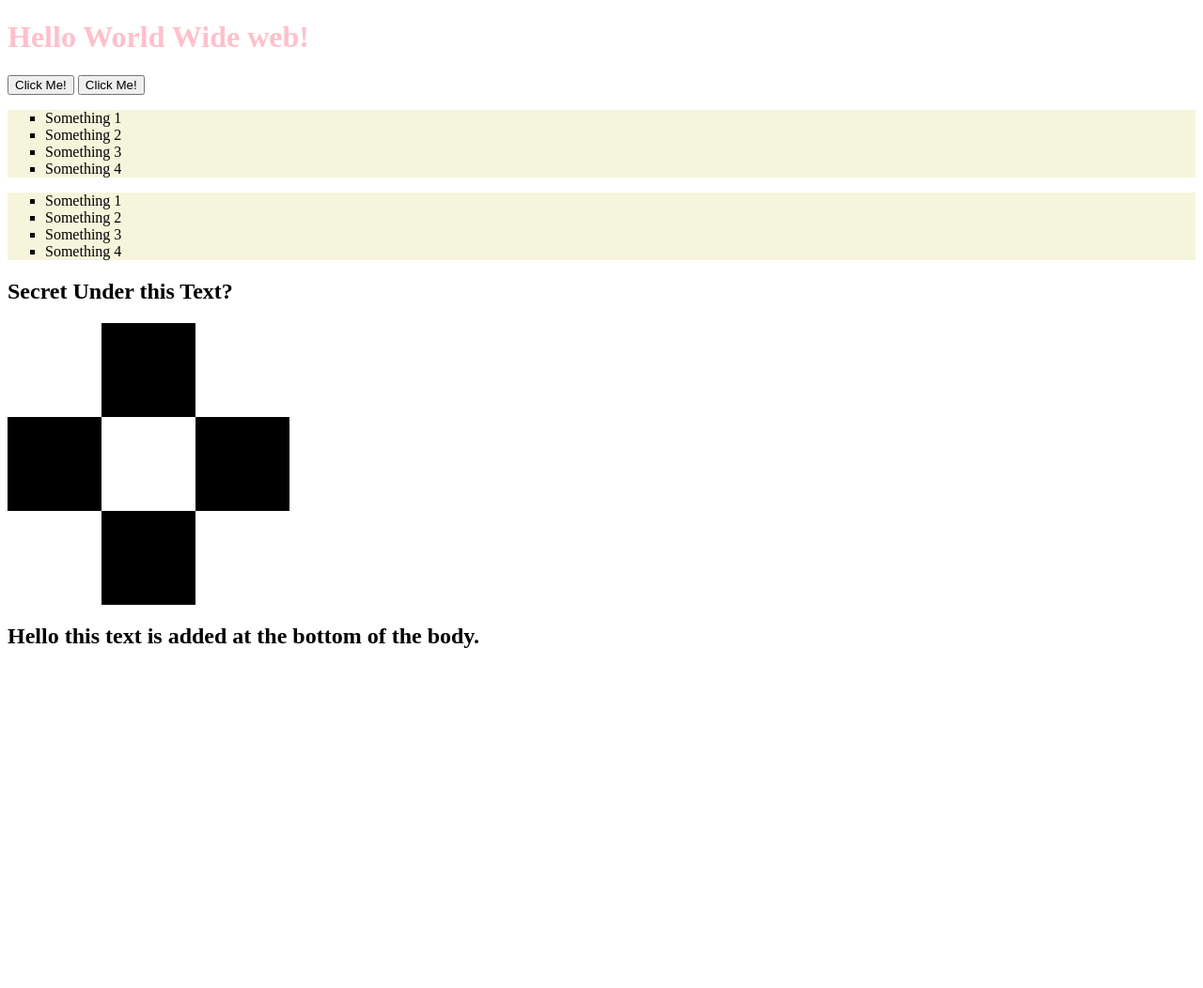
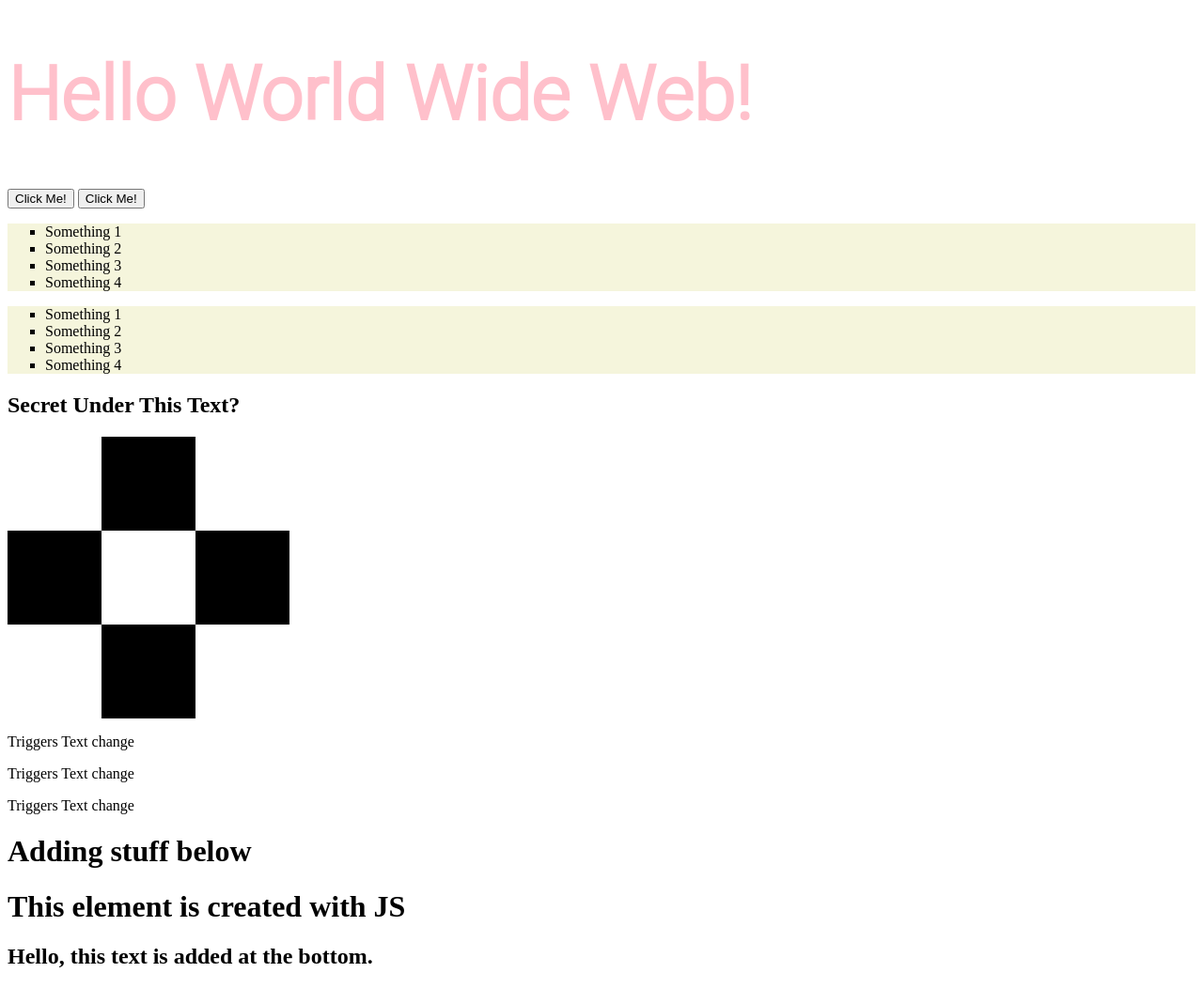
Before and after one commit to EELMMAD/javaScript-Testing, a plain HTML site: page index.html in a window 1280 px wide. Shown: the whole page at 94% size. Before the commit the page ends 800 px from the top, so only its background shows below. Drawn offline with Linux system fonts and the light colour scheme.

Commit message:
Create Nodes

```diff
--- a/index.html
+++ b/index.html
@@ -1,5 +1,6 @@
 <!doctype html>
 <html lang="en">
+
 <head>
     <meta charset="UTF-8">
     <meta name="viewport"
@@ -7,18 +8,22 @@
     <meta http-equiv="X-UA-Compatible" content="ie=edge">
     <title>Document</title>
 
-    <!-- Link to Css File-->
+    <!-- Link to Css File -->
     <link rel="stylesheet" href="style.css">
 
 
 </head>
+
 <body>
 
-<h1 id="changeMe"> Hello world!</h1>
+<div id="root">
+    <h1 id="welcomeMessage" class="primary" >Hello world!</h1>
+</div>
 
-<button id="btnDont"> Dont Click Me!</button>
-<button onclick="this.innerHTML = 'Hello'; ">Click Me!</button>
+<button id="btnDont">Dont Click Me!</button>
 
+<!-- Calling A EventListener in the element -->
+<button onclick="this.innerHTML='Hello';"> Click Me!</button>
 
 <ul class="squareMarksList">
     <li>Something 1</li>
@@ -34,9 +39,10 @@
     <li>Something 4</li>
 </ul>
 
-<h2 id="secret"> Secret Under this Text? </h2>
+<h2 id="secret">Secret Under This Text?</h2>
 
-<div id="ticTackBoard">
+
+<div id="ticTacBoard">
 
     <div></div>
     <div></div>
@@ -53,7 +59,22 @@
 </div>
 
 
-<!-- For accessing  Javascript File-->
+
+<p id="textTrigger1" onmouseover="textChange()" onmouseleave="resetText(this)">Triggers Text change</p>
+
+<p id="textTrigger2" onmouseleave="resetText(this)" >Triggers Text change</p>
+
+<p id="textTrigger3">Triggers Text change</p>
+
+
+<div id="addStuff">
+    <h1>Adding stuff below</h1>
+</div>
+
+
+
+<!-- For accessing JavaScript File -->
 <script src="index.js"></script>
 </body>
+
 </html>
--- a/index.js
+++ b/index.js
@@ -1,18 +1,24 @@
-console.log("Hello this is a message forom javascript in console!")
+console.log("Hello this is a message from javascript.Showing in console!")
 
-//window.alert("This is alert. Do not overuse this method, as it prevents the user from accessing ")
-document.write("<h2>Hello this text is added at the bottom of the body.</h2>")
+window.alert("This is Alert. Do not overuse this method, as it prevents the user from accessing other parts of the page until the box is closed.")
+document.write("<h2>Hello, this text is added at the bottom.</h2>")
 
 //---------------------------------------------------------------------------------------------
 
+
 /*
-multi Line Comment
+ multi-line comment
  */
 
-var headLine = document.getElementById("changeMe");
+var headline = document.getElementById("welcomeMessage");
 
-headLine.innerHTML = "Hello World Wide web!";
-headLine.style.color = "Pink";
+// three ways, same result.
+console.log(headline);
+console.log(document.getElementsByTagName("h1").item(0));
+console.log(document.getElementsByClassName("primary").item(0));
+
+headline.innerHTML = "Hello World Wide Web!";
+headline.style.color = "Pink";
 
 
 //---------------------------------------------------------------------------------------------
@@ -21,68 +27,169 @@ var ulElements = document.getElementsByTagName("ul");
 
 console.log(ulElements);
 
-console.log("This is a unordered list it has the Class name of: " + ulElements[0].className);
+console.log("This is a unordered List it has the Class names of: " + ulElements[0].className);
 
 
 //---------------------------------------------------------------------------------------------
 
 
-var btn = document.getElementById("btnDont")
+var btn = document.getElementsByTagName("button").item(0);
 
 btn.innerHTML = "Click Me!";
 
 btn.addEventListener("click", changeUl)
 
 function changeUl() {
-    ulElements[0].innerHTML = "<li>Dog</li> <li>Cat</li> <li>Horse</li>"
 
-    //ulElements[0].style.backgroundColor = "Green";
 
-    for (var index = 0; index < ulElements.length; index++) {
+    ulElements[0].innerHTML = "<li>Cat</li> <li>Dog</li> <li>Horse</li>";
+
+    for (var index = 0; index < ulElements.length; index++){
+
         var element = ulElements[index];
-        if (index % 2 === 0) {
+
+        if( index % 2 === 0){
             element.classList.add("evenUl");
-        } else {
+        }else{
             element.classList = "oddUl";
         }
+
     }
+
 }
 
 //---------------------------------------------------------------------------------------------
-
 //console.log(document.getElementById("secret"));
 
 document.getElementById("secret").addEventListener("mouseover", function () {
-    document.getElementsByTagName("h2")[0].innerHTML = "This is reacting to EventListener";
-})
+    document.getElementsByTagName("h2")[0].innerHTML = "This is Reacting to a EventListener!"
+});
 
 document.getElementById("secret").addEventListener("mouseleave", function () {
-    document.getElementsByTagName("h2")[0].innerHTML = "Secret Under this Text?";
-})
+    document.getElementsByTagName("h2")[0].innerHTML = "Secret Under This Text?"
+});
 
 //---------------------------------------------------------------------------------------------
 
-var ticTackBoard = document.getElementById("ticTackBoard")
+var ticTacBoard = document.getElementById("ticTacBoard");
 
-ticTackBoard.style.width = "300px";
-ticTackBoard.style.height = "300px";
-ticTackBoard.style.backgroundColor = "gray";
+ticTacBoard.style.width = "300px";
+ticTacBoard.style.height = "300px";
+ticTacBoard.style.backgroundColor = "grey";
 
-console.log(ticTackBoard);
+console.log(ticTacBoard);
 
 
-for (var index = 0; index < ticTackBoard.children.length; index++) {
+for (var index = 0; index < ticTacBoard.children.length; index++){
 
-    var element = ticTackBoard.children[index];
+    var element = ticTacBoard.children[index];
 
     element.style.height = "100px";
     element.style.width = "100px";
 
     element.style.float = "left";
 
-    if (index % 2 === 0) {
+    if (index % 2 === 0){
         element.style.backgroundColor = "White";
-    } else {
-        element.style.backgroundColor = "Black"
+    }else{
+        element.style.backgroundColor = 'Black';
     }
+
 }
+
+//---------------------------------------------------------------------------------------------
+
+
+function resetText(param){
+    param.innerHTML = "Hover Me!";
+}
+
+
+// Connecting to the onmouseover on the button element.
+function textChange() {
+    document.getElementById("textTrigger1").innerHTML = "You see, It works!";
+}
+
+document.getElementById("textTrigger2").onmouseover = function () {
+    document.getElementById("textTrigger2").innerHTML = "You see, It works, Right?!";
+};
+
+document.getElementById("textTrigger3").addEventListener("mouseover", function () {
+    document.getElementById("textTrigger3").innerHTML = "You see, It works Right?! I hope soo..";
+});
+document.getElementById("textTrigger3").addEventListener("mouseleave", function () {
+        resetText(this)
+    }
+);
+
+//-------------------------------------------------------------------------
+console.log("Adding A Element with JS");
+
+
+var node = document.createElement("h1");
+var textNode = document.createTextNode("This element is created with JS");
+
+var attribute = document.createAttribute("class");
+console.log(attribute);
+attribute.value = "primary";
+
+console.log(node);
+console.log(textNode);
+node.appendChild(textNode);
+document.getElementById("addStuff").appendChild(node);
+
+//-------------------------------------------------------------------------------
+
+
+/*
+
+function resetText (param){
+    param.innerHTML = "Hover Over Me!"
+}
+
+//-------------------------------------------------------------------------------
+
+document.getElementById("textTrigger2").onmouseover = function (){
+    this.innerHTML = "Look here I have Changed, Right?"
+}
+
+//-------------------------------------------------------------------------------
+
+var textTrigger3 = document.getElementById("textTrigger3");
+
+textTrigger3.addEventListener("mouseover", function (){
+    this.innerHTML = "Look here I have Changed, Right.. I hope soo..."});
+
+textTrigger3.addEventListener("mouseleave", function(){resetText(this)});
+
+
+
+
+var node;
+var textNode;
+var attribute;
+
+//<h1></h1>
+node = document.createElement("h1");
+
+//This Element is created Using JS!
+textNode = document.createTextNode("This Element is created Using JS! ");
+
+//class=""
+attribute = document.createAttribute("class");
+
+//class= "primary"
+attribute.value = "primary";
+
+//<h1>This Element is created Using JS!</h1>
+node.appendChild(textNode);
+
+//<h1 class"primary">This Element is created Using1 JS!</h>
+node.setAttributeNode(attribute);
+
+//<div id="addStuff" class="">
+//<h1 class"primary">This Element is created Using1 JS!</h>
+//</div>
+document.getElementById("addStuff").appendChild(node);
+
+ */
--- a/style.css
+++ b/style.css
@@ -1,3 +1,10 @@
+
+.primary{
+font-family: "Roboto Light", Serif;
+    font-size: 5rem;
+    color: cornsilk;
+}
+
 .squareMarksList {
     list-style: square;
     background-color: beige;
@@ -5,7 +12,6 @@
 
 .evenUl {
     background-color: cornflowerblue;
-
 }
 
 .oddUl {
```
